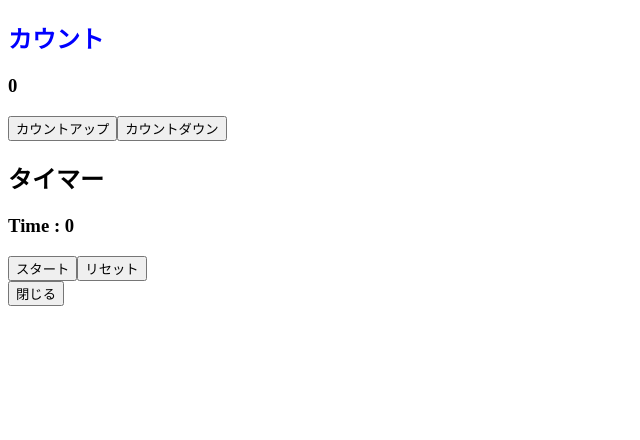
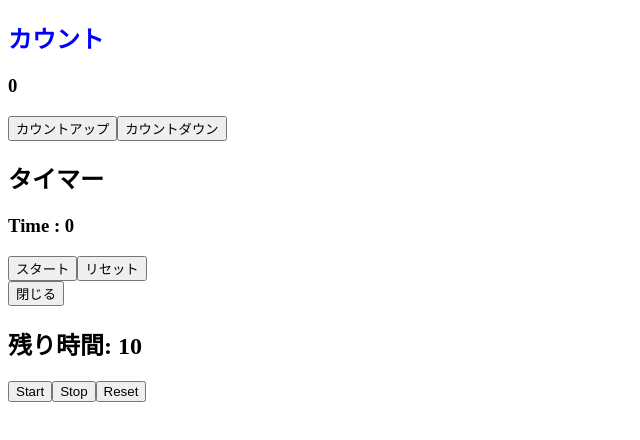
Before and after one commit to nasu-masa/frontend-study, a React (Vite) app in the folder react/react-basics/: page / in a window 1280 px wide. Shown: the top 440 px of the page, without its empty margins (0-640 px from the left). Built offline with nearby package versions, Linux system fonts and the light colour scheme.

Commit message:
Practice custom hooks by implementing a countdown timer

```diff
--- /dev/null
+++ b/react/react-basics/src/components/08-react_hooks2/customHooks/Timer.jsx
@@ -0,0 +1,15 @@
+import { useCountdown } from "./useCountdown";
+
+export default function Timer() {
+  const { time, start, stop, reset } = useCountdown();
+
+  return (
+    <div>
+      <h2>残り時間: {time}</h2>
+
+      <button onClick={start}>Start</button>
+      <button onClick={stop}>Stop</button>
+      <button onClick={reset}>Reset</button>
+    </div>
+  );
+}
--- /dev/null
+++ b/react/react-basics/src/components/08-react_hooks2/customHooks/useCountdown.jsx
@@ -0,0 +1,31 @@
+import { useState, useRef } from "react";
+
+export function useCountdown() {
+  const [time, setTime] = useState(10);
+  const intervalRef = useRef(null);
+
+  const start = () => {
+    if (intervalRef.current !== null) return;
+    const intervalId = setInterval(() => {
+      setTime((prev) => prev - 1);
+    }, 1000);
+    intervalRef.current = intervalId;
+  };
+
+  const stop = () => {
+    clearInterval(intervalRef.current);
+    intervalRef.current = null;
+  };
+
+  const reset = () => {
+    setTime(10);
+    clearInterval(null);
+  };
+
+  return {
+    time,
+    start,
+    stop,
+    reset,
+  };
+}
--- a/react/react-basics/src/components/08-react_hooks2/useEffect/Example.jsx
+++ b/react/react-basics/src/components/08-react_hooks2/useEffect/Example.jsx
@@ -1,6 +1,7 @@
 import { useState, useEffect } from "react";
 import Timer from "./components/Timer";
 import Count from "./components/Count";
+import TimerCustom from "../customHooks/Timer";
 
 const Example = () => {
   const [isDisp, setIsDisp] = useState(true);
@@ -18,6 +19,7 @@ const Example = () => {
           {isDisp ? "閉じる" : "開く"}
         </button>
       </div>
+      <TimerCustom />
     </>
   );
 };
```
